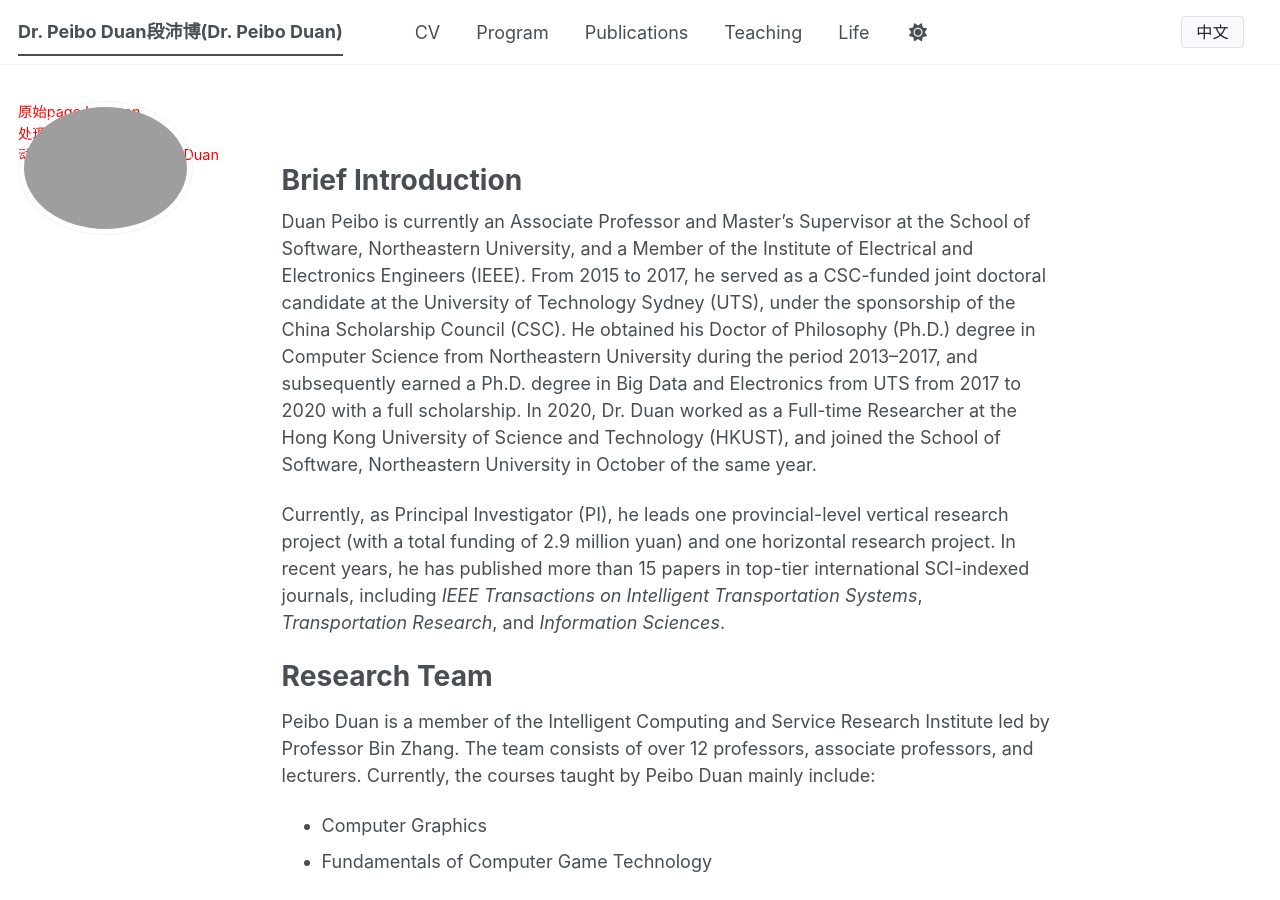
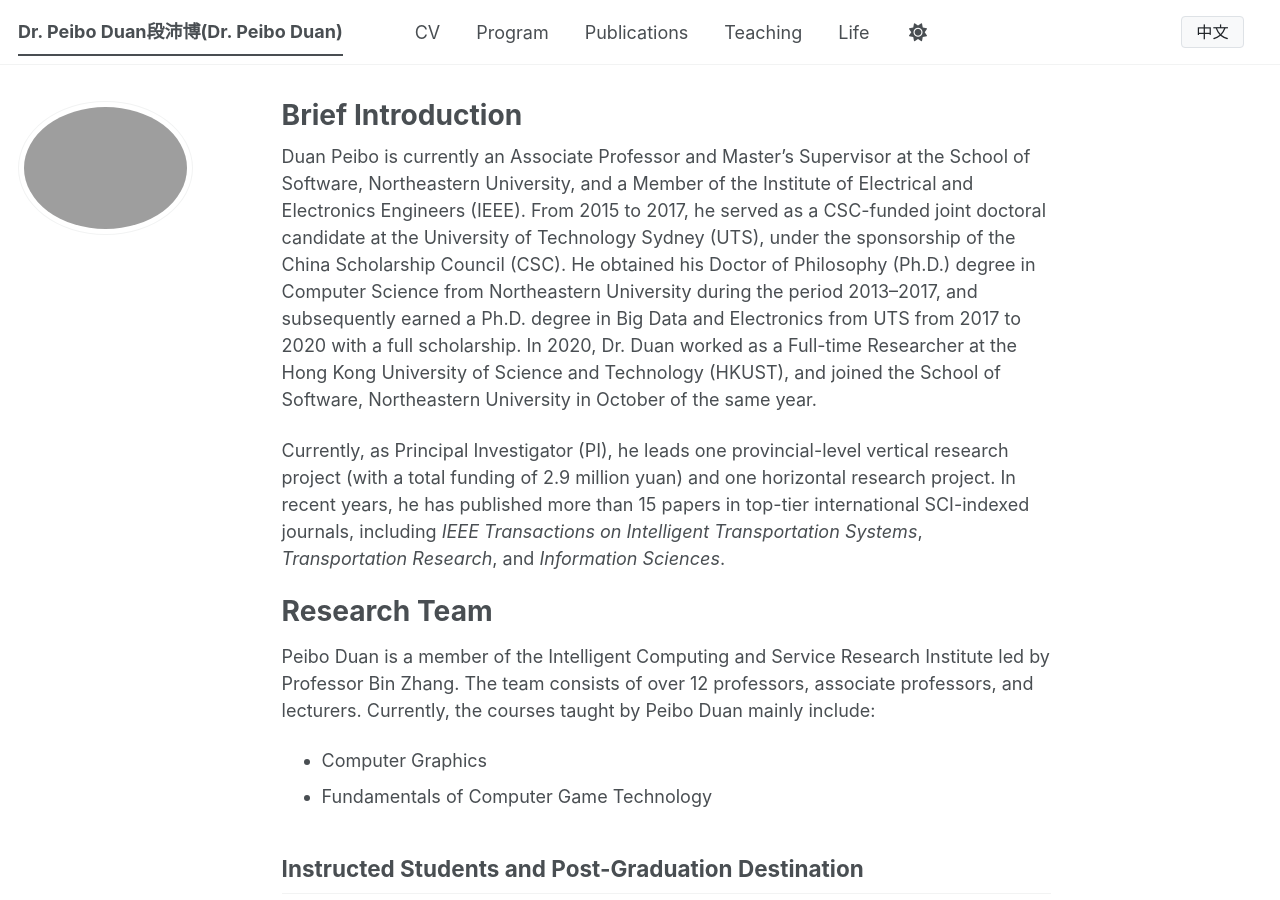
Before and after one commit to aurora76/peiboduan, a Jekyll site: the page built from _pages/about.md, in a window 1280 px wide and 900 px high. Built offline with Jekyll 4.4.1, drawn with Linux system fonts in a browser that asks for light colours; a script bundle is joined from its source files by our own code; library files that are not in the unit come from our copies.

Commit message:
Update sidebar.html

```diff
--- a/_includes/sidebar.html
+++ b/_includes/sidebar.html
@@ -1,18 +1,12 @@
-<!-- _includes/sidebar.html -->
-<!-- 修复：双重兜底，确保current_lang不为空 -->
-{% assign current_lang = page.lang | default: "" %}
-{% if current_lang != "en" and current_lang != "cn" %}
-  {% assign current_lang = "en" %} <!-- 非en/cn时强制设为英文 -->
+<!-- ========== 新增：在文件最开头添加语言判断和author变量赋值 ========== -->
+{% comment %} 1. 优先读取页面lang，无则默认英文（核心新增） {% endcomment %}
+{% if page.lang and page.lang != "" %}
+  {% assign current_lang = page.lang %}
+{% else %}
+  {% assign current_lang = "en" %}
 {% endif %}
 
-<!-- 调试信息：新增显示current_lang的原始值，确认问题 -->
-<div style="color: red; font-size: 0.8rem;">
-  原始page.lang={{ page.lang }} <br>
-  处理后current_lang={{ current_lang }} <br>
-  动态author.name={{ site[current_lang].author.name }}
-</div>
-
-<!-- 动态加载author配置 -->
+{% comment %} 2. 加载对应语言的author配置（核心新增） {% endcomment %}
 {% assign author = site[current_lang].author %}
 
 {% if page.author_profile or layout.author_profile or page.sidebar %}
```
